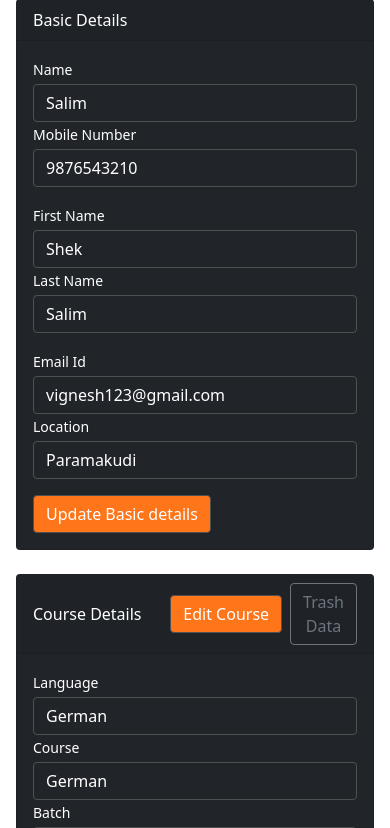
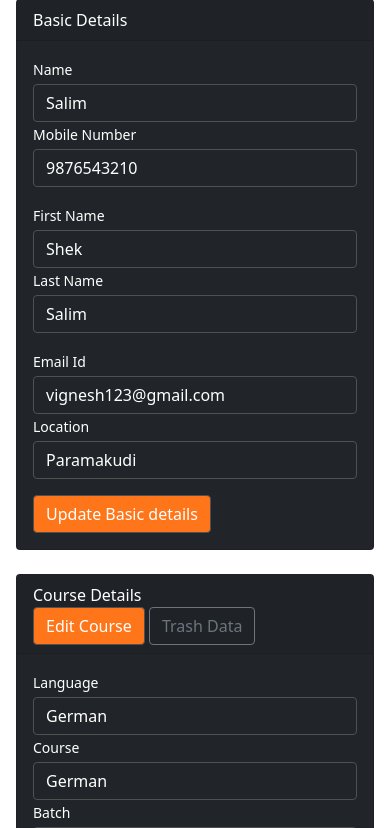
Before and after one commit to Revaavickz003/Inlingua, a Django app: page /crm/student/11/ in a window 390 px wide. Shown: the part 476-1304 px from the top of the page. Run offline with Django 4.2, Linux system fonts and the light colour scheme; a user stored in the database is signed in; data comes from the database, SQL or seed files in the repository; both versions use the stored data as it was after the commit.

Commit message:
update 20-02-2024

```diff
--- a/Inlingua_app/views/payment.py
+++ b/Inlingua_app/views/payment.py
@@ -84,7 +84,7 @@ def payment_view(request,id):
             student_details = StudentDetails.objects.get(ID = id)
             total_amount = history.aggregate(Sum('Amount'))['Amount__sum'] or 0
             Course_cost = student_details.BatchID.Course_details.Cost
-            pending_amountprint = student_details.BatchID.Course_details.Cost-total_amount
+            pending_amountprint = float(student_details.BatchID.Course_details.Cost)-float(total_amount)
 
             try:
                 discount = Discount.objects.get(StudentDetails=id)
--- a/template/inlingua/student_details.html
+++ b/template/inlingua/student_details.html
@@ -101,9 +101,9 @@
     </div>
     <div class="col-xl-12">
         <div class="card mb-4 bg-dark">
-            <div class="card-header text-white d-flex align-items-center justify-content-between">Course Details
-                <div class="d-flex w-50 align-items-center justify-content-end">
-                    <form action="{% url 'studentbatchdetals' id=student_details.StudentID.id %}" method="post" class="d-flex w-100 d-none" id="changecourseform">
+            <div class="card-header text-white d-md-flex align-items-center justify-content-between">Course Details
+                <div class="d-md-flex w-md-50 align-items-center justify-content-end">
+                    <form action="{% url 'studentbatchdetals' id=student_details.StudentID.id %}" method="post" class="d-flex  d-none" id="changecourseform">
                         {% csrf_token %}
                         <div class="w-75">
                             <select class="form-control bg-dark text-white" name="Batchid" id="">
@@ -116,7 +116,7 @@
                         <input type="submit" class="btn text-white mx-2" style="background-color: #FF751A;" value="Update Course">
                         <input id="clearbtn" type="button"  class="btn btn-outline-secondary" value="Clear">
                     </form>
-                    <input id="editcoursebtn" type="submit" class="btn text-white mx-2" style="background-color: #FF751A;" value="Edit Course">
+                    <input id="editcoursebtn" type="submit" class="btn text-white mx-md-2" style="background-color: #FF751A;" value="Edit Course">
                     <a id="trashbtn" href="" class="btn btn-outline-secondary">Trash Data</a>
                 </div>
             </div>
--- a/template/main.html
+++ b/template/main.html
@@ -14,6 +14,7 @@
 
       <link rel="stylesheet" href="{% static 'css/login.css' %}">
       <link rel="stylesheet" href="{% static 'css/mobile_responsiveness.css' %}">
+      <link rel="icon" type="image/x-icon" href="{% static 'img/imgs/logo.png' %}" />
       <link href="https://cdn.jsdelivr.net/npm/bootstrap@5.0.2/dist/css/bootstrap.min.css" rel="stylesheet" integrity="sha384-EVSTQN3/azprG1Anm3QDgpJLIm9Nao0Yz1ztcQTwFspd3yD65VohhpuuCOmLASjC" crossorigin="anonymous">
       <link href='https://unpkg.com/boxicons@2.1.4/css/boxicons.min.css' rel='stylesheet'>
       <link rel="stylesheet" href="https://cdnjs.cloudflare.com/ajax/libs/font-awesome/6.5.1/css/all.min.css" integrity="sha512-DTOQO9RWCH3ppGqcWaEA1BIZOC6xxalwEsw9c2QQeAIftl+Vegovlnee1c9QX4TctnWMn13TZye+giMm8e2LwA==" crossorigin="anonymous" referrerpolicy="no-referrer" />
```
Also changed, not shown: Inlingua_app/views/Generate_Report.py (+9 -14 lines), db.sqlite3, static/img/imgs/L1.png, static/img/imgs/logo.png (added).
